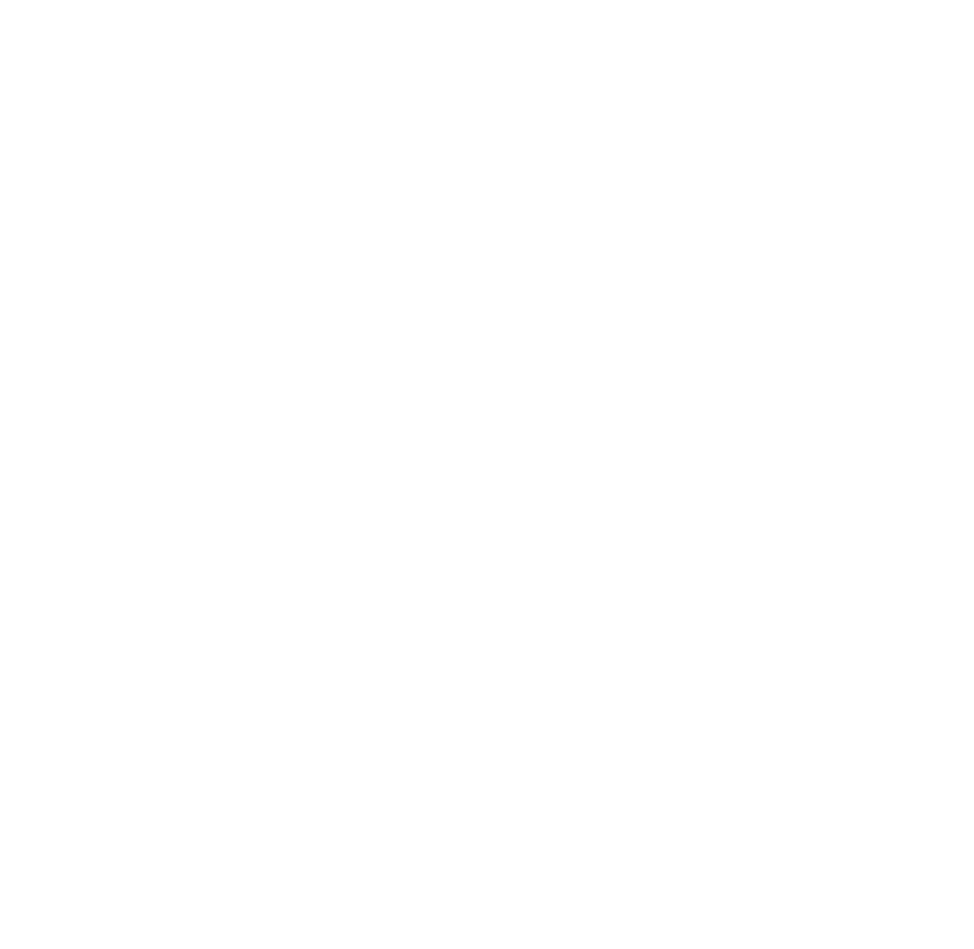
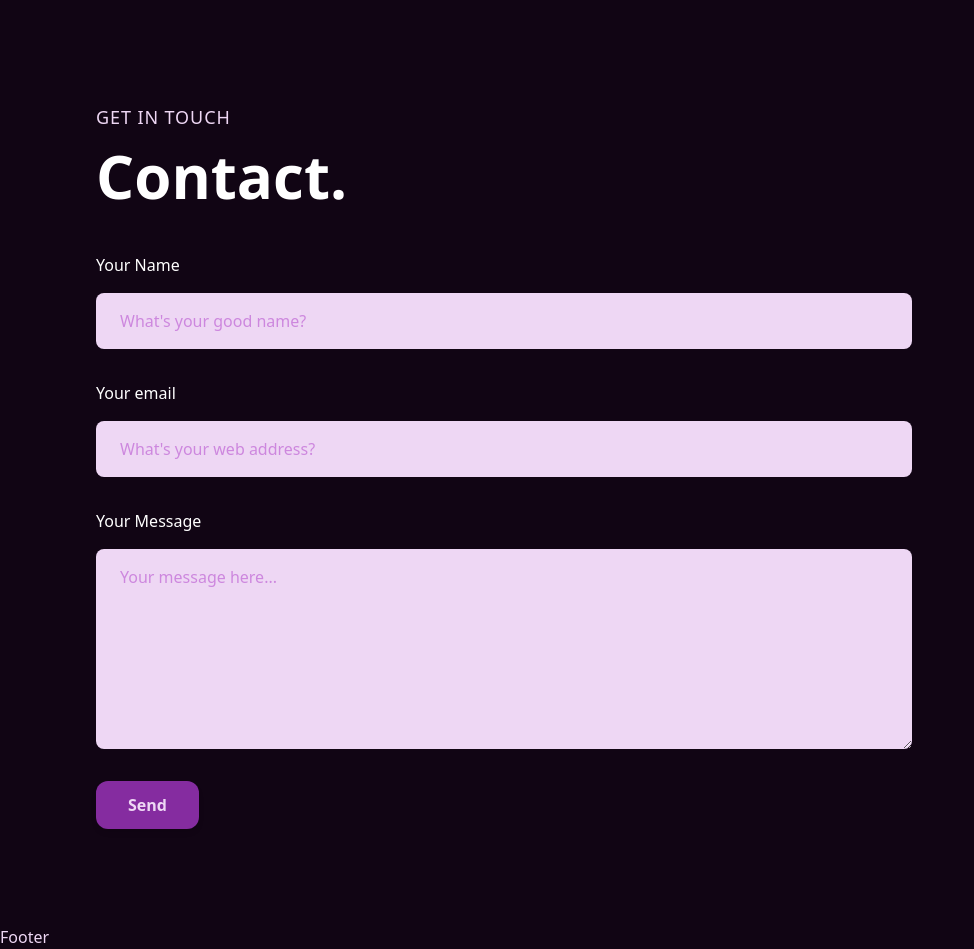
Before and after one commit to vivekprasad2004/Ches, a React (Vite) app in the folder FrontEnd/: page / in a window 1280 px wide. Shown: the part 960-1909 px from the top of the page, without its empty margins (0-974 px from the left). Before the commit the page ends 944 px from the top, so only its background shows below. Built offline with nearby package versions, Linux system fonts and the light colour scheme.

Commit message:
Add dependencies and update styles add contact form and HOC

```diff
--- a/FrontEnd/package.json
+++ b/FrontEnd/package.json
@@ -11,6 +11,7 @@
   },
   "dependencies": {
     "@emailjs/browser": "^3.11.0",
+    "framer-motion": "^10.16.4",
     "react": "^18.2.0",
     "react-dom": "^18.2.0",
     "react-icons": "^4.11.0",
--- a/FrontEnd/src/Components/Contact.jsx
+++ b/FrontEnd/src/Components/Contact.jsx
@@ -1,9 +1,124 @@
+/* eslint-disable react-refresh/only-export-components */
+import { useRef, useState } from "react";
+import emailjs from "@emailjs/browser";
+import { motion } from "framer-motion";
+import { styles } from "../styles";
+import { SectionWrapper } from "../hoc";
+import { slideIn } from "../utils/motion";
+
 function Contact() {
+  const formRef = useRef();
+  const [form, setForm] = useState({
+    name: "",
+    email: "",
+    message: "",
+  });
+  const [loading, setLoading] = useState(false);
+
+  const handleChange = (e) => {
+    const { name, value } = e.target;
+
+    setForm({
+      ...form,
+      [name]: value,
+    });
+  };
+  const handleSubmit = (e) => {
+    e.preventDefault();
+    setLoading(true);
+
+    emailjs
+      .send(
+        "service_6p2qorf",
+        "template_xpmjy7j",
+
+        {
+          from_name: form.name,
+          to_name: "Archit Kulshrestha",
+          from_email: form.email,
+          to_email: "archit499kul@gmail.com",
+          message: form.message,
+        },
+        "hfiF5fVej3ITkNuKZ"
+      )
+      .then(
+        () => {
+          setLoading(false);
+          alert("Thank you. I will get back to you as soon as possible.");
+
+          setForm({
+            name: "",
+            email: "",
+            message: "",
+          });
+        },
+        (error) => {
+          setLoading(false);
+          console.error(error);
+
+          alert(" Something went wrong. Please try again.");
+        }
+      );
+  };
+
   return (
     <>
-      <h1>Contact</h1>
+      <div className="xl:mt-12 flex xl:flex-row flex-col-reverse gap-10 overflow-hidden ">
+        <motion.div
+          variants={slideIn("left", "tween", 0.2, 1)}
+          className="flex-[0.75] bg-black-100 p-8 rounded-2xl">
+          <p className={styles.sectionSubText}>Get in touch</p>
+          <h3 className={styles.sectionHeadText}>Contact.</h3>
+          <form
+            ref={formRef}
+            onSubmit={handleSubmit}
+            className="mt-8 flex flex-col gap-8">
+            <label className="flex flex-col">
+              <span className="text-white font-medium mb-4">Your Name</span>
+              <input
+                type="text"
+                name="name"
+                value={form.name}
+                required
+                onChange={handleChange}
+                placeholder="What's your good name?"
+                className="bg-text-100 py-4 px-6 placeholder:text-text-300 text-text-800 rounded-lg outline-none border-none font-medium"
+              />
+            </label>
+            <label className="flex flex-col">
+              <span className="text-white font-medium mb-4">Your email</span>
+              <input
+                type="email"
+                name="email"
+                value={form.email}
+                required
+                onChange={handleChange}
+                placeholder="What's your web address?"
+                className="bg-text-100 py-4 px-6 placeholder:text-text-300 text-text-800 rounded-lg outline-none border-none font-medium"
+              />
+            </label>
+            <label className="flex flex-col">
+              <span className="text-white font-medium mb-4">Your Message</span>
+              <textarea
+                rows={7}
+                name="message"
+                value={form.message}
+                onChange={handleChange}
+                placeholder="Your message here..."
+                className="bg-text-100 py-4 px-6 placeholder:text-text-300 text-text-800 rounded-lg outline-none border-none font-medium"
+              />
+            </label>
+
+            <button
+              type="submit"
+              className="bg-secondary-600 py-3 px-8 rounded-xl outline-none w-fit text-text-100 font-bold shadow-md ">
+              {loading ? "Sending..." : "Send"}
+            </button>
+          </form>
+        </motion.div>
+      </div>
     </>
   );
 }
 
-export default Contact;
+export default SectionWrapper(Contact, "Contact");
--- a/FrontEnd/src/Components/Home.jsx
+++ b/FrontEnd/src/Components/Home.jsx
@@ -5,7 +5,7 @@
     <>
       <section className="relative m-auto h-[100vh] w-full bg-bgHeroMobile md:bg-bgHero bg-cover bg-no-repeat   flex justify-center ">
         <div className="absolute top-[10rem] sm:top-[13rem]  px-4  flex justify-around ">
-          <div className="text-8xl max-sm:text-[3.23rem]   ">
+          <div className="text-[5rem] max-sm:text-[3.23rem]   ">
             <h1 className="bg-clip-text text-transparent bg-gradient-to-r from-green-400 to-blue-500 font-semibold font-NotoSans sm:flex gap-4 block">
               WE ARE
               <span className=" font-OpenSans ">
@@ -15,10 +15,13 @@
                     Typewriter.typeString("CHES")
                       .pauseFor(1000)
                       .deleteAll()
-                      .typeString("CHES2")
+                      .typeString("Chemical Engineering society")
                       .pauseFor(1000)
                       .deleteAll()
-                      .typeString("CHES3")
+                      .typeString("AIChE SVNIT Student Chapter")
+                      .pauseFor(1000)
+                      .deleteAll()
+                      .typeString("The Future")
                       .pauseFor(1000)
                       .deleteAll()
                       .start();
--- a/FrontEnd/src/Components/NavBar.jsx
+++ b/FrontEnd/src/Components/NavBar.jsx
@@ -45,15 +45,15 @@
             <div
               className={`${
                 !toggle ? "hidden" : "flex"
-              } p-8  absolute top-[5.4rem] right-0  my-2 w-full text-center z-10 rounded-md backdrop-blur-2xl bg-green-800/50 `}>
+              } p-8  absolute top-[5.4rem] right-0  my-2 w-full text-center z-10 rounded-md backdrop-blur-2xl bg-background-950/80 `}>
               <ul className="list-none flex justify-center items-start  flex-col gap-4">
                 {NavLinks.map((link) => (
                   <li
                     key={link.id}
-                    className={`font-poppins font-semibold cursor-pointer text-xl hover:text-[#7ab669] ${
+                    className={`font-poppins font-semibold cursor-pointer text-xl hover:text-accent-400  ${
                       active === link.title
-                        ? "text-[#50953b]"
-                        : "text-[#72cc56]"
+                        ? "text-accent-300"
+                        : "text-text-300"
                     }`}
                     onClick={() => {
                       setToggle(!toggle);
--- /dev/null
+++ b/FrontEnd/src/hoc/SectionWrapper.jsx
@@ -0,0 +1,24 @@
+import { motion } from "framer-motion";
+
+import { styles } from "../styles";
+import { staggerContainer } from "../utils/motion";
+
+const StarWrapper = (Component, idName) =>
+  function HOC() {
+    return (
+      <motion.section
+        variants={staggerContainer()}
+        initial="hidden"
+        whileInView="show"
+        viewport={{ once: true, amount: 0.25 }}
+        className={`${styles.padding} max-w-7xl mx-auto relative z-0`}>
+        <span className="hash-span" id={idName}>
+          &nbsp;
+        </span>
+
+        <Component />
+      </motion.section>
+    );
+  };
+
+export default StarWrapper;
--- /dev/null
+++ b/FrontEnd/src/hoc/index.js
@@ -0,0 +1,3 @@
+import SectionWrapper from "./SectionWrapper";
+
+export { SectionWrapper };
--- /dev/null
+++ b/FrontEnd/src/styles.js
@@ -0,0 +1,17 @@
+const styles = {
+  paddingX: "sm:px-16 px-6",
+  paddingY: "sm:py-16 py-6",
+  padding: "sm:px-16 px-6 sm:py-16 py-10",
+
+  heroHeadText:
+    "font-black text-white lg:text-[75px] sm:text-[60px] xs:text-[50px] text-[40px] lg:leading-[98px] mt-2",
+  heroSubText:
+    "text-[#dfd9ff] font-medium lg:text-[30px] sm:text-[25px] xs:text-[21px] text-[16px] lg:leading-[40px]",
+
+  sectionHeadText:
+    "text-white font-black md:text-[60px] sm:text-[50px] xs:text-[40px] text-[30px] font-OpenSans",
+  sectionSubText:
+    "sm:text-[18px] text-[14px] text-secondary uppercase tracking-wider",
+};
+
+export { styles };
--- /dev/null
+++ b/FrontEnd/src/utils/motion.js
@@ -0,0 +1,88 @@
+export const textVariant = (delay) => {
+  return {
+    hidden: {
+      y: -50,
+      opacity: 0,
+    },
+    show: {
+      y: 0,
+      opacity: 1,
+      transition: {
+        type: "spring",
+        duration: 1.25,
+        delay: delay,
+      },
+    },
+  };
+};
+
+export const fadeIn = (direction, type, delay, duration) => {
+  return {
+    hidden: {
+      x: direction === "left" ? 100 : direction === "right" ? -100 : 0,
+      y: direction === "up" ? 100 : direction === "down" ? -100 : 0,
+      opacity: 0,
+    },
+    show: {
+      x: 0,
+      y: 0,
+      opacity: 1,
+      transition: {
+        type: type,
+        delay: delay,
+        duration: duration,
+        ease: "easeOut",
+      },
+    },
+  };
+};
+
+export const zoomIn = (delay, duration) => {
+  return {
+    hidden: {
+      scale: 0,
+      opacity: 0,
+    },
+    show: {
+      scale: 1,
+      opacity: 1,
+      transition: {
+        type: "tween",
+        delay: delay,
+        duration: duration,
+        ease: "easeOut",
+      },
+    },
+  };
+};
+
+export const slideIn = (direction, type, delay, duration) => {
+  return {
+    hidden: {
+      x: direction === "left" ? "-100%" : direction === "right" ? "100%" : 0,
+      y: direction === "up" ? "100%" : direction === "down" ? "100%" : 0,
+    },
+    show: {
+      x: 0,
+      y: 0,
+      transition: {
+        type: type,
+        delay: delay,
+        duration: duration,
+        ease: "easeOut",
+      },
+    },
+  };
+};
+
+export const staggerContainer = (staggerChildren, delayChildren) => {
+  return {
+    hidden: {},
+    show: {
+      transition: {
+        staggerChildren: staggerChildren,
+        delayChildren: delayChildren || 0,
+      },
+    },
+  };
+};
--- a/FrontEnd/tailwind.config.js
+++ b/FrontEnd/tailwind.config.js
@@ -71,14 +71,17 @@
           950: "#091405",
         },
       },
+      boxShadow: {
+        card: "0px 35px 120px -15px #211e35",
+      },
 
       fontFamily: {
         OpenSans: ["Open Sans", " sans-serif"],
         NotoSans: ["Noto Sans", " sans-serif"],
       },
       backgroundImage: {
-        bgHero: "url('/src/assets/bghero.jpg')",
-        bgHeroMobile: " url('/src/assets/bgheroMobile.jpg')",
+        bgHero: "url('/src/assets/bgHero.jpg')",
+        bgHeroMobile: "url('/src/assets/bgHeroMobile.jpg')",
       },
     },
   },
```
Also changed, not shown: 1 other file (tests, documents, lock files or other folders).
